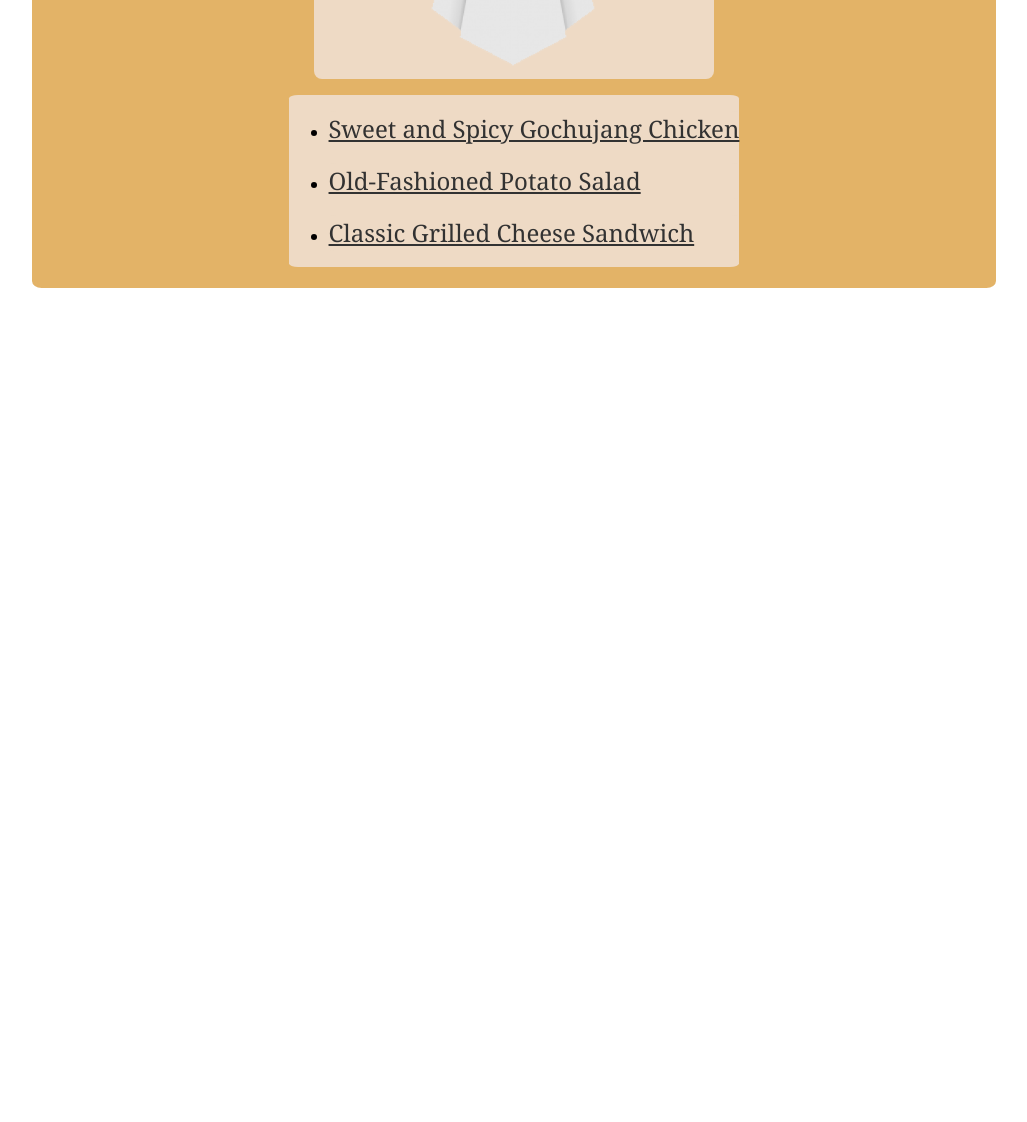
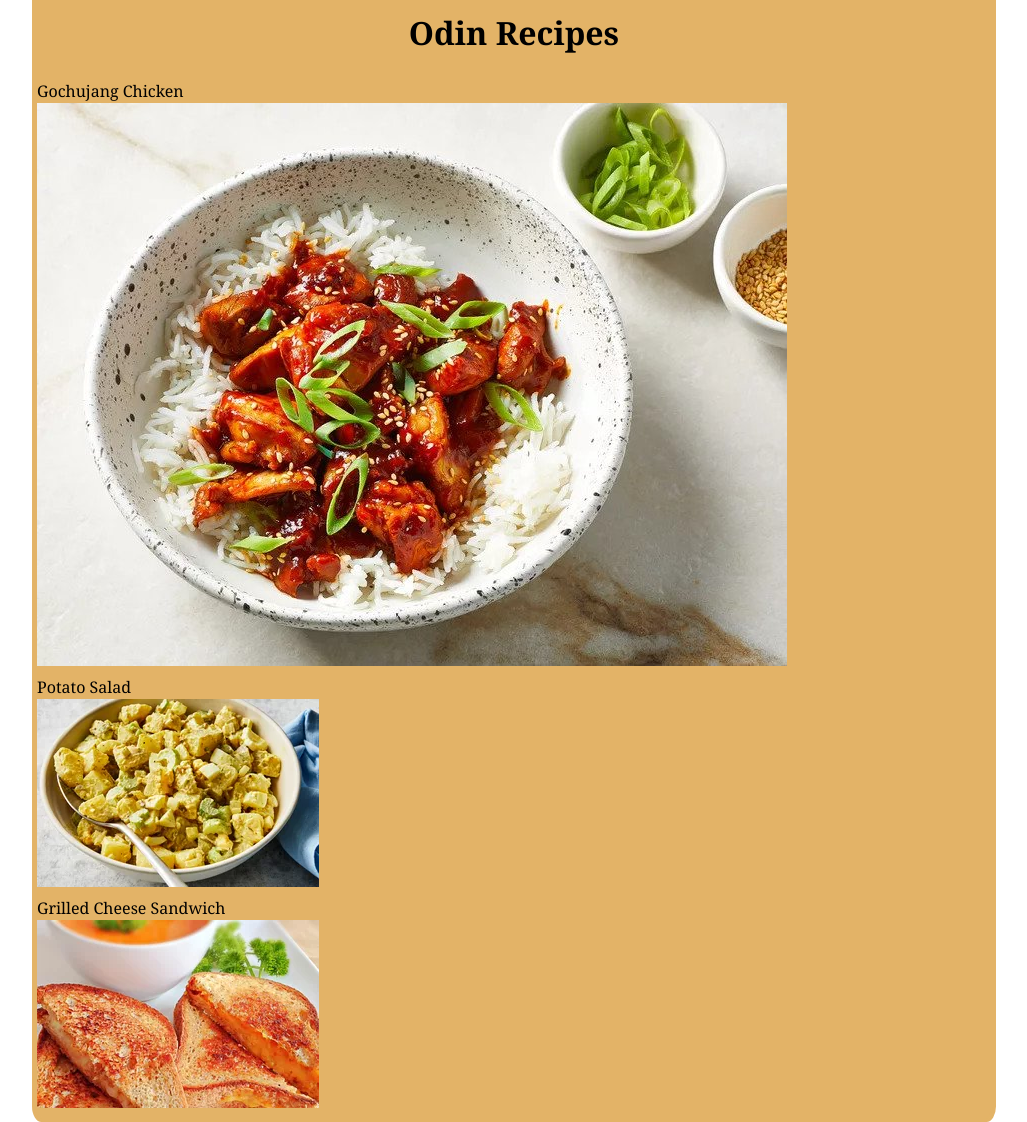
Before and after one commit to michaelrgarcia/odin-recipes, a plain HTML site: page index.html in a window 1280 px wide. Shown: the part 567-1689 px from the top of the page, without its empty margins (126-1153 px from the left). Before the commit the page ends 1005 px from the top, so only its background shows below. Drawn offline with Linux system fonts and the light colour scheme.

Commit message:
Add main wrapper, recipe wrapper, customize logo
The website needed revamping.

```diff
--- a/index.html
+++ b/index.html
@@ -7,15 +7,20 @@
     </head>
 
     <body>
-        <div class="wrapper"><h1 class="home-heading">Odin Recipes</h1>
-        <img src="./imgs/odin-logo.png" class="odin-logo content">
-      <div class="home-links">
-        <ul class="home-links-list content">
-            <li class="content"><p><a href="./recipes/gochujangchicken.html">Sweet and Spicy Gochujang Chicken</a></p></li>
-            <li class="content"><p><a href="./recipes/potatosalad.html"">Old-Fashioned Potato Salad</a></p></li>
-            <li class="content"><p><a href="./recipes/grilledcheese.html">Classic Grilled Cheese Sandwich</a></p></li>
-        </ul>
-      </div>
-      </div>
+      <div class="wrapper">
+      <img src="./imgs/odin-logo.png" class="odin-logo content"><h1 class="home-heading">Odin Recipes</h1>
+        <div class="recipe-card">
+          <div class="recipe-title">Gochujang Chicken</div>
+          <a href="./recipes/gochujangchicken.html"><img src="./imgs/gochujangchicken.jpg"></a>
+        </div>
+        <div class="recipe-card">
+          <div class="recipe-title">Potato Salad</div>
+          <a href="./recipes/potatosalad.html"><img src="./imgs/old-fashioned-potato-salad.png"></a></li>
+        </div>
+        <div class="recipe-card">
+          <div class="recipe-title">Grilled Cheese Sandwich</div>
+          <a href="./recipes/grilledcheese.html"><img src="./imgs/grilledcheese.png"></a></li>
+        </div>
+        </div>
     </body>
 </html>
```
